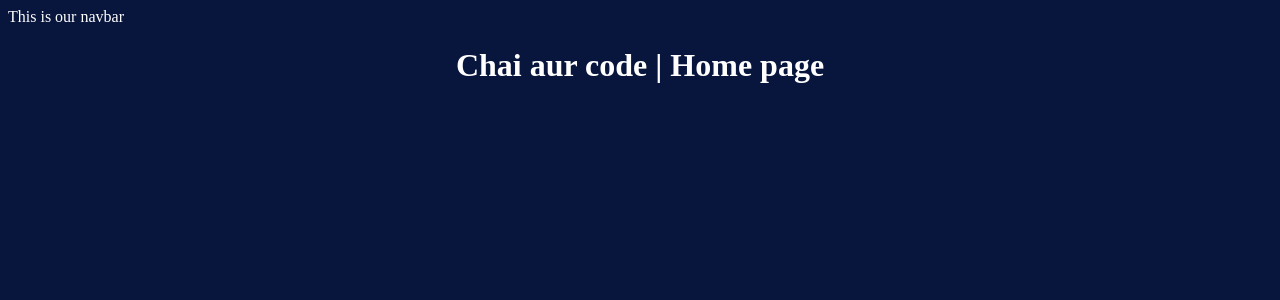
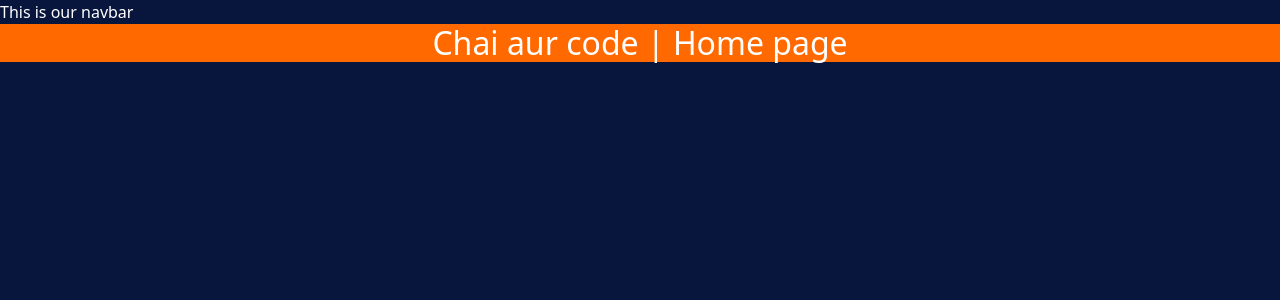
Before and after one commit to Puneetbisarwal/chaiaurDjango, a Django app: page / in a window 1280 px wide. Shown: the top 300 px of the page. Run offline with Django 5.2, Linux system fonts and the light colour scheme; some libraries are stand-ins or nearby versions.

Commit message:
Updated layout.html and index.html file

```diff
--- a/templates/layout.html
+++ b/templates/layout.html
@@ -1,3 +1,4 @@
+{% load static tailwind_tags %}
 {% load static %}
 <!DOCTYPE html>
 <html lang="en">
@@ -10,6 +11,7 @@
         {% endblock %}
     </title>
     <link rel="stylesheet" href="{% static 'style.css' %}">
+    {% tailwind_css %}
 </head>
 <body>
     <nav> This is our navbar </nav>
--- a/templates/website/index.html
+++ b/templates/website/index.html
@@ -5,5 +5,5 @@
 {% endblock %}
 
 {% block content %}
-    <h1>Chai aur code | Home page</h1>
+    <h1 class="bg-orange-500 text-3xl">Chai aur code | Home page</h1>
 {% endblock %}
--- a/theme/static/css/dist/styles.css
+++ b/theme/static/css/dist/styles.css
@@ -8,8 +8,11 @@
     --font-serif: ui-serif, Georgia, Cambria, "Times New Roman", Times, serif;
     --font-mono: ui-monospace, SFMono-Regular, Menlo, Monaco, Consolas, "Liberation Mono",
       "Courier New", monospace;
+    --color-orange-500: oklch(70.5% 0.213 47.604);
     --color-gray-50: oklch(98.5% 0.002 247.839);
     --color-black: #000;
+    --text-3xl: 1.875rem;
+    --text-3xl--line-height: calc(2.25 / 1.875);
     --text-5xl: 3rem;
     --text-5xl--line-height: 1;
     --tracking-normal: 0em;
@@ -221,8 +224,15 @@
   .bg-gray-50 {
     background-color: var(--color-gray-50);
   }
+  .bg-orange-500 {
+    background-color: var(--color-orange-500);
+  }
   .font-serif {
     font-family: var(--font-serif);
+  }
+  .text-3xl {
+    font-size: var(--text-3xl);
+    line-height: var(--tw-leading, var(--text-3xl--line-height));
   }
   .text-5xl {
     font-size: var(--text-5xl);
```
